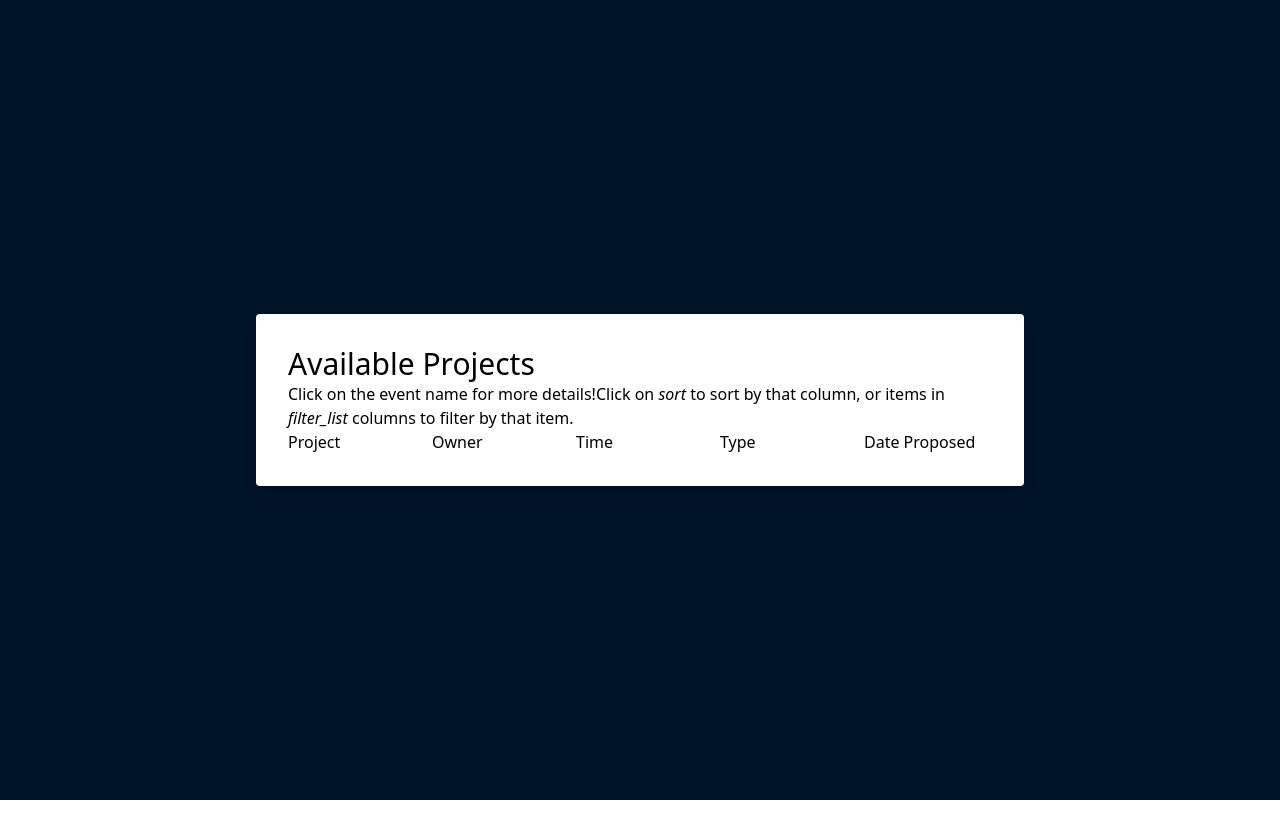
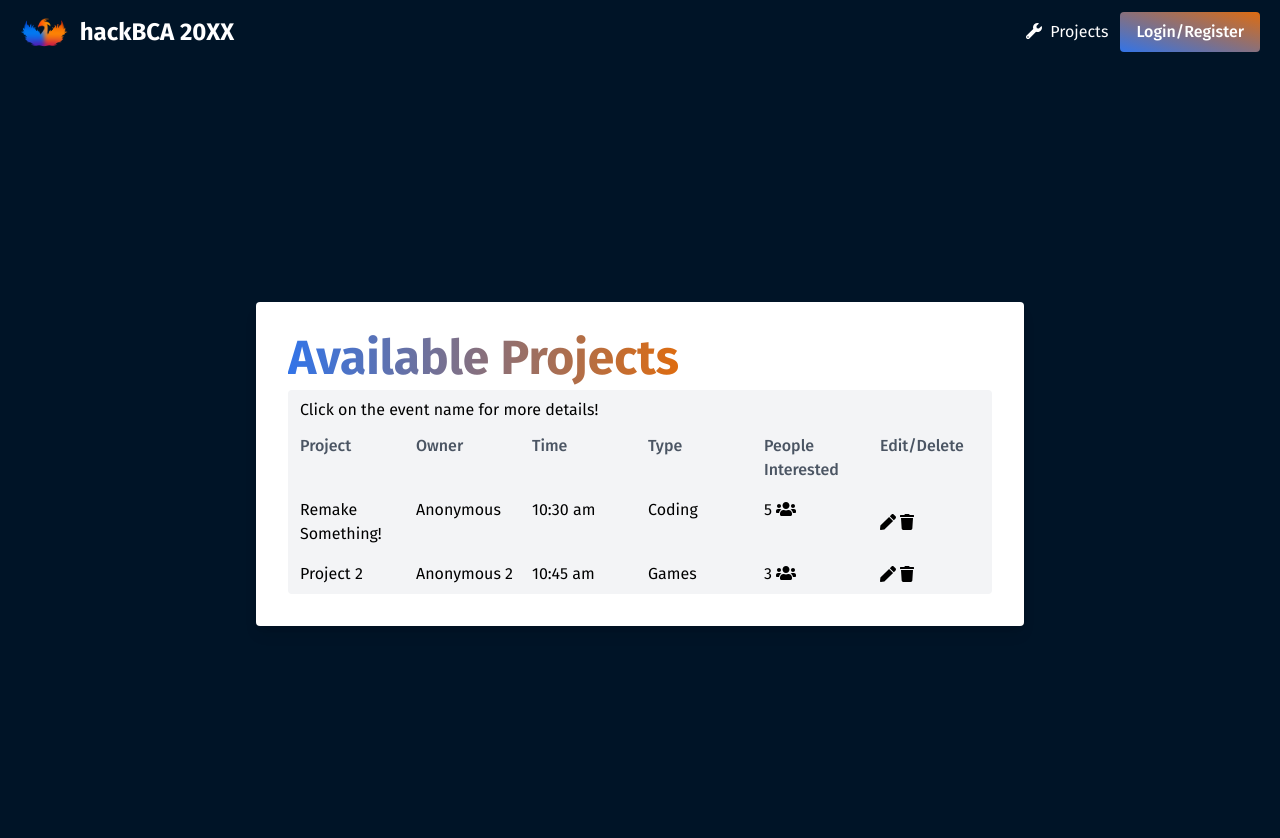
Before and after one commit to stoneroof/hackbca-example-frontend, a React (Create React App) app: page /projects in a window 1280 px wide. Shown: the top 838 px of the page. Before the commit the page ends 800 px from the top, so only its background shows below. Built offline with nearby package versions, Linux system fonts and the light colour scheme.

Commit message:
Even more prototyping work (finish most pages)
Co-Authored-By: alevol22 <alevol22@bergen.org>
Co-Authored-By: Edward Feng <ed@ewf.me>

```diff
--- a/package.json
+++ b/package.json
@@ -5,6 +5,7 @@
   "dependencies": {
     "@craco/craco": "^6.4.0",
     "@fortawesome/fontawesome-svg-core": "^1.2.36",
+    "@fortawesome/free-brands-svg-icons": "^5.15.4",
     "@fortawesome/free-solid-svg-icons": "^5.15.4",
     "@fortawesome/react-fontawesome": "^0.1.16",
     "@testing-library/jest-dom": "^5.15.0",
--- a/src/App.js
+++ b/src/App.js
@@ -11,15 +11,19 @@ import { Home } from './pages/Home';
 import { Projects } from './pages/Projects';
 import { Project } from './pages/Project';
 import { ProjectForm } from './pages/ProjectForm';
+import { Navbar } from "./Navbar";
+import { NotFound } from "./pages/404";
 
 function App() {
   return (
     <Router>
+      <Navbar />
       <Routes>
         <Route exact path="/" element={<Home />} />
         <Route path="/projects" element={<Projects />} />
         <Route path="/projects/:id" element={<Project />} />
         <Route path="/projectform" element={<ProjectForm />} />
+        <Route path="*" element={<NotFound />} />
       </Routes>
     </Router>
   );
--- /dev/null
+++ b/src/Navbar.js
@@ -0,0 +1,20 @@
+import { faWrench } from "@fortawesome/free-solid-svg-icons";
+import { FontAwesomeIcon } from "@fortawesome/react-fontawesome";
+import { Link } from "react-router-dom";
+
+export function Navbar() {
+    return <nav className="bg-hackbca-dark-blue text-white h-16 px-5 py-2 flex items-center">
+        <Link to="/" className="block h-full whitespace-nowrap hover:opacity-80 transition-opacity">
+            <img className="inline h-full mr-3 align-middle" src="/pheonix.png" alt="hackBCA Logo" />
+            <span className="text-2xl font-bold align-middle">hackBCA 20XX</span>
+        </Link>
+        <span className="flex-grow" />
+        <Link to="/projects" className="hover:opacity-80 transition-opacity"><FontAwesomeIcon className="mr-1" icon={faWrench} /> Projects</Link>
+        <a
+            href="#"
+            onClick={e => e.preventDefault()}
+            className="ml-3 hover:opacity-80 bg-hackbca-orange bg-gradient-to-tr from-hackbca-blue to-hackbca-orange-dark text-white font-medium py-2 px-4 rounded transition-all hover:bg-hackbca-orange-dark focus:bg-hackbca-orange-dark focus:outline-none focus:ring-4 focus:ring-hackbca-orange focus:ring-opacity-75">
+            Login/Register
+        </a>
+    </nav>
+}
--- a/src/index.css
+++ b/src/index.css
@@ -1,3 +1,9 @@
+@import url('https://fonts.googleapis.com/css2?family=Fira+Sans:ital,wght@0,400;0,500;0,700;1,400;1,500;1,700&display=swap');
+
 @tailwind base;
 @tailwind components;
 @tailwind utilities;
+
+.fancy-text {
+    @apply bg-clip-text bg-gradient-to-r from-hackbca-blue to-hackbca-orange-dark text-transparent;
+}
--- /dev/null
+++ b/src/pages/404.js
@@ -0,0 +1,8 @@
+export function NotFound() {
+    return (
+        <div className="flex flex-col justify-start items-center text-white text-center min-h-screen p-16 pt-32 bg-hackbca-dark-blue">
+            <h1 className="text-9xl font-bold mb-3 fancy-text">404</h1>
+            <p>We couldn't find that page.</p>
+        </div>
+    );
+}
--- a/src/pages/Home.js
+++ b/src/pages/Home.js
@@ -1,9 +1,20 @@
 import React from "react";
+import { Link } from "react-router-dom";
 
 export function Home() {
     return (
-        <div>
-            <p>Home</p>
+        <div className="flex flex-col justify-start items-center text-white min-h-screen p-16 pt-12 bg-hackbca-dark-blue">
+            <h1 className="text-6xl font-bold mb-3 fancy-text text-center">Get ready for hackBCA!</h1>
+            <div className="container flex justify-center items-center">
+                <img src="/pheonix.png" className="h-96 mr-12" />
+                <div className="bg-hackbca-less-dark-blue p-5 rounded-lg max-w-prose">
+                    <h2 className="text-xl font-medium mb-3">MM DD-DD 20XX @ BCA</h2>
+                    <p className="mb-1">hackBCA will return soon!</p>
+                    <p className="mb-1">Visit frequently to see updates, including planned events and projects from other attendees.</p>
+                    <p className="mb-3">Log in with Google to register, plan your schedule, and propose or volunteer for projects.</p>
+                    <Link to="/projects" className="font-bold text-hackbca-orange hover:text-hackbca-orange-dark transition-colors">See what's being built (Projects)</Link>
+                </div>
+            </div>
         </div>
     )
 }
--- a/src/pages/Project.js
+++ b/src/pages/Project.js
@@ -1,6 +1,7 @@
 import { useParams } from "react-router"
 import { FontAwesomeIcon } from '@fortawesome/react-fontawesome'
-import { faUser, faUsers } from '@fortawesome/free-solid-svg-icons'
+import { faUser, faUsers, faCalendar, faExternalLinkAlt } from '@fortawesome/free-solid-svg-icons'
+import { faGithub } from '@fortawesome/free-brands-svg-icons'
 import { names } from "../data/names";
 
 function seed_rand(seed) {
@@ -33,14 +34,26 @@ export function Project() {
     return (
         <div className="bg-hackbca-dark-blue min-h-screen p-8 flex justify-center items-center">
             <div className="bg-white rounded shadow-lg p-8 w-192 max-w-full">
-                <h1 className="text-3xl font-bold">Project {id}</h1>
-                <div className="flex flex-row items-center space-x-1">
-                    <FontAwesomeIcon icon={names.length == 1 ? faUser : faUsers} />
-                    <p className="italic">{names.join(", ")}</p>
+                <div className="flex flex-col sm:flex-row flex-wrap sm:items-end">
+                    <div>
+                        <div className="flex flex-row flex-wrap items-center space-x-2 mb-1">
+                            <h1 className="text-3xl font-bold">Project {id}</h1>
+                            <p className="italic">(Software)</p>
+                        </div>
+                        <div className="flex flex-row items-center space-x-1">
+                            <FontAwesomeIcon icon={names.length == 1 ? faUser : faUsers} />
+                            <p className="italic">{names.join(", ")}</p>
+                        </div>
+                    </div>
+                    <div className="sm:flex-grow" />
+                    <div className="flex flex-row items-center space-x-1">
+                        <FontAwesomeIcon icon={faCalendar} />
+                        <p>Nov 12, 2021 14:50 EST</p>
+                    </div>
                 </div>
-                <hr />
+                <hr className="my-1" />
                 <div>
-                    <p className="italic">Description</p>
+                    <p className="italic">Description:</p>
                     <p>
                         Lorem ipsum dolor sit amet, consectetur adipiscing elit, sed
                         do eiusmod tempor incididunt ut labore et dolore magna aliqua.
@@ -50,6 +63,17 @@ export function Project() {
                         dolore eu fugiat nulla pariatur.
                     </p>
                 </div>
+                <div className="flex flex-row flex-wrap mt-1">
+                    <div className="flex flex-row items-center space-x-1">
+                        <FontAwesomeIcon icon={faGithub} />
+                        <a href="#" className="italic underline text-blue-500">https://example</a>
+                    </div>
+                    <div className="w-2" />
+                    <div className="flex flex-row items-center space-x-1">
+                        <FontAwesomeIcon icon={faExternalLinkAlt} />
+                        <a href="#" className="italic underline text-blue-500">https://example</a>
+                    </div>
+                </div>
             </div>
         </div>
     )
--- a/src/pages/ProjectForm.js
+++ b/src/pages/ProjectForm.js
@@ -1,5 +1,6 @@
 import { faChevronCircleDown } from "@fortawesome/free-solid-svg-icons"
 import { FontAwesomeIcon } from "@fortawesome/react-fontawesome"
+import { useLocation } from "react-router";
 
 function FormGroup({label, children}) {
     // TODO: Actually use label elements
@@ -9,11 +10,14 @@ function FormGroup({label, children}) {
     </div>
 }
 
-export function ProjectForm({update}) {
+export function ProjectForm() {
+    const { search } = useLocation();
+    const update = new URLSearchParams(search).get("update");
+
     return (
         <div className="bg-hackbca-dark-blue min-h-screen p-8 flex justify-center items-center">
             <form className="bg-white rounded shadow-lg p-8 w-192 max-w-full">
-                <h1 className="text-5xl font-bold"><span className="bg-clip-text bg-gradient-to-r from-hackbca-blue to-hackbca-orange-dark text-transparent">{update ? "Update Project" : "Add New Project"}</span></h1>
+                <h1 className="text-5xl font-bold fancy-text w-max max-w-full pb-2">{update ? "Update Project" : "Add New Project"}</h1>
                 <FormGroup label="Name">
                     <input type="text" className="w-full bg-gray-100 rounded px-3 py-2 transition-all hover:bg-gray-200 focus:bg-gray-200 focus:outline-none focus:ring-4 focus:ring-hackbca-orange focus:ring-opacity-75" placeholder="My Great Project" />
                 </FormGroup>
--- a/src/pages/Projects.js
+++ b/src/pages/Projects.js
@@ -1,35 +1,49 @@
 import { FontAwesomeIcon } from '@fortawesome/react-fontawesome'
-{/*import { faCircleInfo } from '@fortawesome/free-solid-svg-icons'*/}
+import { faCircleInfo, faStar, faPen, faTrash, faUsers, faBarsSort } from '@fortawesome/free-solid-svg-icons'
 
 export function Projects() {
   return (
-      <div class="bg-hackbca-dark-blue min-h-screen p-8 flex justify-center items-center">
-        <div class="bg-white rounded shadow-lg p-8 w-192 max-w-full">
-          <h1 class="text-3xl ">Available Projects</h1>
 
-          <blockquote>
-            Click on the event name for more details!
-            <FontAwesomeIcon icon="fa-solid fa-circle-info" />
-            Click on <i class="">sort</i> to sort by that column, or items in <i
-    class="">filter_list</i> columns to filter by that item.
-          </blockquote>
+    <div className="bg-hackbca-dark-blue min-h-screen p-8 flex justify-center items-center">
+      <div className="bg-white rounded shadow-lg p-8 w-192 max-w-full">
 
-          <div class="grid grid-cols-5 gap-4">
+        <h1 className="text-5xl font-bold fancy-text w-max max-w-full pb-2">Available Projects</h1>
+        <div className="w-full bg-gray-100 rounded px-3 py-2">
+          <div> Click on the event name for more details!</div>
 
-            <div>Project</div>
-            <div>Owner</div>
-            <div>Time</div>
-            <div>Type</div>
-            <div>Date Proposed</div>
+
+          <div class="grid grid-cols-6 gap-4">
+
+            <div class="block mt-3 font-medium text-gray-600">Project</div>
+            <div class="block mt-3 font-medium text-gray-600">Owner</div>
+            <div class="block mt-3 font-medium text-gray-600">Time</div>
+            <div class="block mt-3 font-medium text-gray-600">Type</div>
+            <div class="block mt-3 font-medium text-gray-600">People Interested</div>
+            <div class="block mt-3 font-medium text-gray-600" >Edit/Delete</div>
+
+            <div>Remake Something!</div>
+            <div>Anonymous</div>
+            <div>10:30 am</div>
+            <div>Coding</div>
+            <div>5 <FontAwesomeIcon icon={faUsers} /></div>
+            <div className="flex flex-row items-center space-x-1"><FontAwesomeIcon icon={faPen} /> <FontAwesomeIcon icon={faTrash} /></div>
+
+            <div>Project 2</div>
+            <div>Anonymous 2</div>
+            <div>10:45 am</div>
+            <div>Games</div>
+            <div>3 <FontAwesomeIcon icon={faUsers} /></div>
+            <div className="flex flex-row items-center space-x-1"><FontAwesomeIcon icon={faPen} /> <FontAwesomeIcon icon={faTrash} /></div>
+
 
           </div>
         </div>
+      </div>
+    </div>
+  );
+}
 
-      </div>
-  )
-
-
-{/*
+/*
 <div class="container">
 
 
@@ -142,5 +156,4 @@ export function Projects() {
 <i class="large material-icons">create</i>
 </a>
 
-*/}
-}
+*/
--- a/tailwind.config.js
+++ b/tailwind.config.js
@@ -8,12 +8,16 @@ module.exports = {
         extend: {
             colors: {
                 "hackbca-dark-blue": "#001427",
+                "hackbca-less-dark-blue": "#0d3254",
                 "hackbca-blue": "#3274E8",
                 "hackbca-orange": "#EC8633",
                 "hackbca-orange-dark": "#de6c10"
             },
             width: {
                 "192": "48rem"
+            },
+            fontFamily: {
+                sans: ["Fira Sans", "system-ui", "sans-serif"]
             }
         }
     },
```
Also changed, not shown: public/pheonix.png (added), 1 other file (tests, documents, lock files or other folders).
